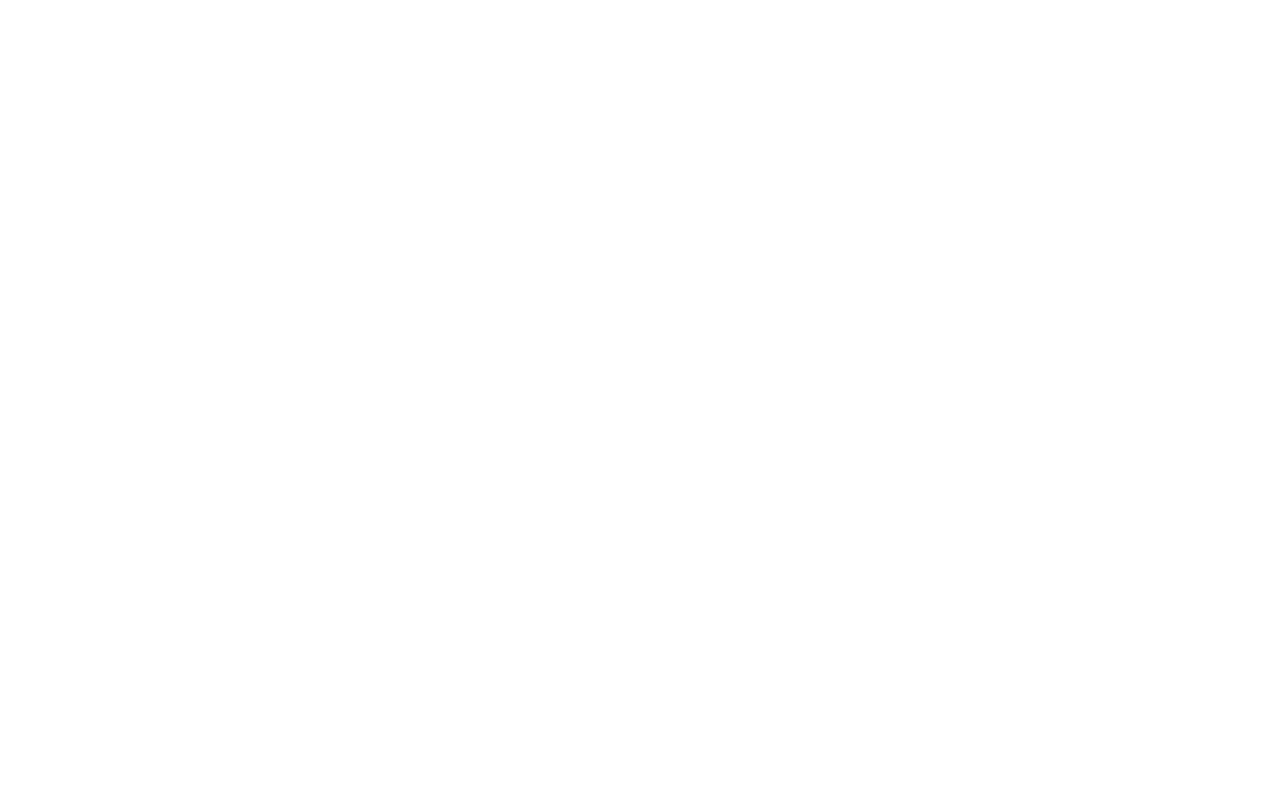
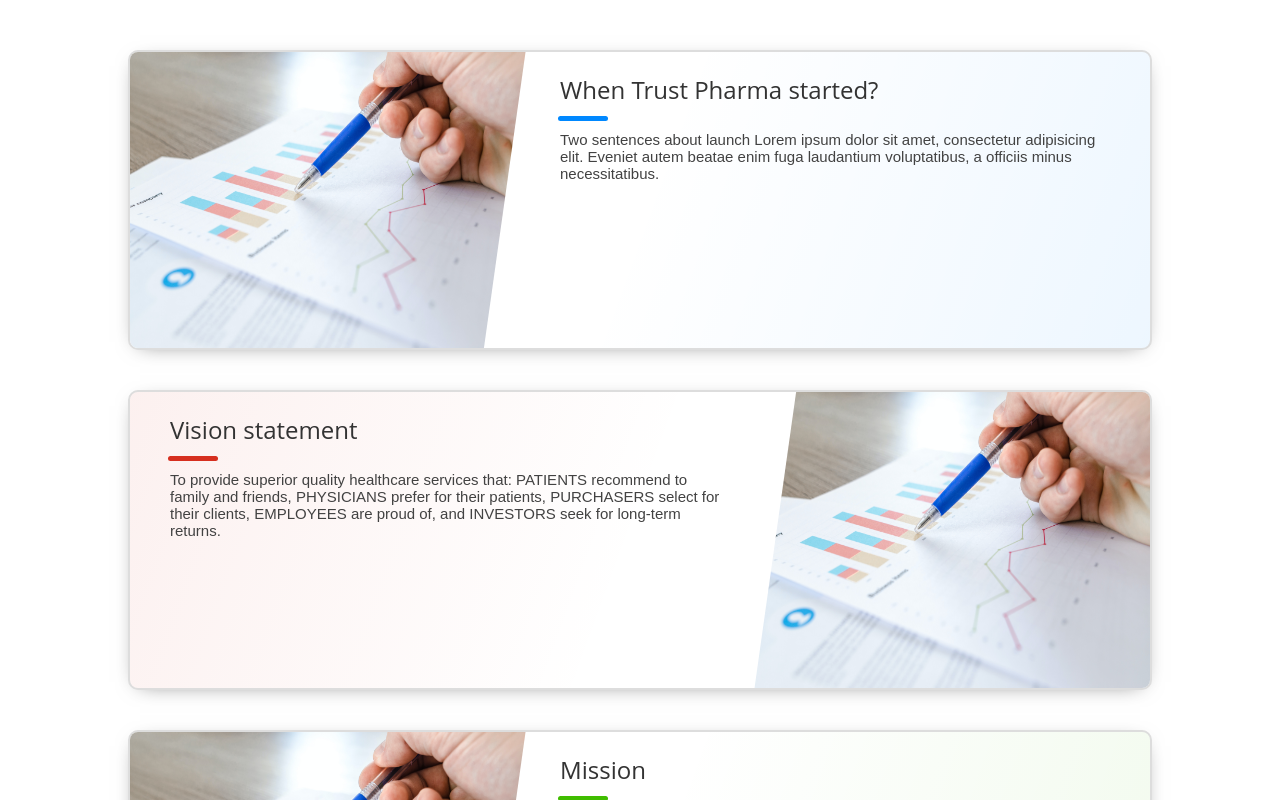
Before and after one commit to john-0-andrew/yrust-pharma-final, a React (Vite) app: page / in a window 1280 px wide. Shown: the part 1740-2540 px from the top of the page. Before the commit the page ends 1700 px from the top, so only its background shows below. Built offline with nearby package versions, Linux system fonts and the light colour scheme.

Commit message:
modified:   src/App.jsx 	new file:   src/Components/Products/Products.css 	new file:   src/Components/Products/Products.jsx

```diff
--- a/src/App.jsx
+++ b/src/App.jsx
@@ -1,6 +1,7 @@
 import './App.css'
 import AboutUs from './Components/AboutUs/AboutUs'
 import HomePage from './Components/HomePage/HomePage'
+import Products from "./Components/Products/Products";
 
 function App() {
 
@@ -8,6 +9,7 @@
     <div className='site'>
     <HomePage/>
     <AboutUs/>
+    <Products/>
     </div>
   )
 }
--- /dev/null
+++ b/src/Components/Products/Products.css
@@ -0,0 +1,210 @@
+/* Demo Code: */
+body {
+	font-family: 'Open Sans', arial, sans-serif;
+	color: #333;
+	font-size: 14px;
+}
+.projcard-container {
+	margin: 50px 0;
+}
+
+/* Actual Code: */
+.projcard-container,
+.projcard-container * {
+	box-sizing: border-box;
+}
+.projcard-container {
+	margin-left: auto;
+	margin-right: auto;
+	padding-top: 40px;
+	width: 100%;
+	display: flex;
+	justify-content: center;
+	align-items: center;
+	flex-direction: column;
+}
+.projcard {
+	position: relative;
+	width: 80%;
+	height: 300px;
+	margin-bottom: 40px;
+	border-radius: 10px;
+	background-color: #fff;
+	border: 2px solid #ddd;
+	font-size: 18px;
+	overflow: hidden;
+	cursor: pointer;
+	box-shadow: 0 4px 21px -12px rgba(0, 0, 0, .66);
+	transition: box-shadow 0.2s ease, transform 0.2s ease;
+}
+.projcard:hover {
+	box-shadow: 0 34px 32px -33px rgba(0, 0, 0, .18);
+	transform: translate(0px, -3px);
+}
+.projcard::before {
+	content: "";
+	position: absolute;
+	top: 0;
+	right: 0;
+	bottom: 0;
+	left: 0;
+	background-image: linear-gradient(-70deg, #424242, transparent 50%);
+	opacity: 0.07;
+}
+.projcard:nth-child(2n)::before {
+	background-image: linear-gradient(-250deg, #424242, transparent 50%);
+}
+.projcard-innerbox {
+	position: absolute;
+	top: 0;
+	right: 0;
+	bottom: 0;
+	left: 0;
+}
+.projcard-img {
+	position: absolute;
+	height: 300px;
+	width: 400px;
+	top: 0;
+	left: 0;
+	transition: transform 0.2s ease;
+}
+.projcard:nth-child(2n) .projcard-img {
+	left: initial;
+	right: 0;
+}
+.projcard:hover .projcard-img {
+	transform: scale(1.05) rotate(1deg);
+}
+.projcard:hover .projcard-bar {
+	width: 70px;
+}
+.projcard-textbox {
+	position: absolute;
+	top: 7%;
+	bottom: 7%;
+	left: 430px;
+	width: calc(100% - 470px);
+	font-size: 17px;
+}
+.projcard:nth-child(2n) .projcard-textbox {
+	left: initial;
+	right: 430px;
+}
+.projcard-textbox::before,
+.projcard-textbox::after {
+	content: "";
+	position: absolute;
+	display: block;
+	background: #ff0000bb;
+	background: #fff;
+	top: -20%;
+	left: -55px;
+	height: 140%;
+	width: 60px;
+	transform: rotate(8deg);
+}
+.projcard:nth-child(2n) .projcard-textbox::before {
+	display: none;
+}
+.projcard-textbox::after {
+	display: none;
+	left: initial;
+	right: -55px;
+}
+.projcard:nth-child(2n) .projcard-textbox::after {
+	display: block;
+}
+.projcard-textbox * {
+	position: relative;
+}
+.projcard-title {
+	font-family: 'Voces', 'Open Sans', arial, sans-serif;
+	font-size: 24px;
+}
+.projcard-subtitle {
+	font-family: 'Voces', 'Open Sans', arial, sans-serif;
+	color: #888;
+}
+.projcard-bar {
+	left: -2px;
+	width: 50px;
+	height: 5px;
+	margin: 10px 0;
+	border-radius: 5px;
+	background-color: #424242;
+	transition: width 0.2s ease;
+}
+.projcard-blue .projcard-bar { background-color: #0088FF; }
+.projcard-blue::before { background-image: linear-gradient(-70deg, #0088FF, transparent 50%); }
+.projcard-blue:nth-child(2n)::before { background-image: linear-gradient(-250deg, #0088FF, transparent 50%); }
+.projcard-red .projcard-bar { background-color: #D62F1F; }
+.projcard-red::before { background-image: linear-gradient(-70deg, #D62F1F, transparent 50%); }
+.projcard-red:nth-child(2n)::before { background-image: linear-gradient(-250deg, #D62F1F, transparent 50%); }
+.projcard-green .projcard-bar { background-color: #40BD00; }
+.projcard-green::before { background-image: linear-gradient(-70deg, #40BD00, transparent 50%); }
+.projcard-green:nth-child(2n)::before { background-image: linear-gradient(-250deg, #40BD00, transparent 50%); }
+.projcard-yellow .projcard-bar { background-color: #F5AF41; }
+.projcard-yellow::before { background-image: linear-gradient(-70deg, #F5AF41, transparent 50%); }
+.projcard-yellow:nth-child(2n)::before { background-image: linear-gradient(-250deg, #F5AF41, transparent 50%); }
+.projcard-orange .projcard-bar { background-color: #FF5722; }
+.projcard-orange::before { background-image: linear-gradient(-70deg, #FF5722, transparent 50%); }
+.projcard-orange:nth-child(2n)::before { background-image: linear-gradient(-250deg, #FF5722, transparent 50%); }
+.projcard-brown .projcard-bar { background-color: #C49863; }
+.projcard-brown::before { background-image: linear-gradient(-70deg, #C49863, transparent 50%); }
+.projcard-brown:nth-child(2n)::before { background-image: linear-gradient(-250deg, #C49863, transparent 50%); }
+.projcard-grey .projcard-bar { background-color: #424242; }
+.projcard-grey::before { background-image: linear-gradient(-70deg, #424242, transparent 50%); }
+.projcard-grey:nth-child(2n)::before { background-image: linear-gradient(-250deg, #424242, transparent 50%); }
+.projcard-customcolor .projcard-bar { background-color: var(--projcard-color); }
+.projcard-customcolor::before { background-image: linear-gradient(-70deg, var(--projcard-color), transparent 50%); }
+.projcard-customcolor:nth-child(2n)::before { background-image: linear-gradient(-250deg, var(--projcard-color), transparent 50%); }
+.projcard-description {
+	z-index: 10;
+	font-size: 15px;
+	color: #424242;
+	height: 125px;
+	overflow: hidden;
+	text-overflow: ellipsis;
+}
+.projcard-tagbox {
+	position: absolute;
+	bottom: 3%;
+	font-size: 14px;
+	cursor: default;
+	user-select: none;
+	pointer-events: none;
+}
+.projcard-tag {
+	display: inline-block;
+	background: #E0E0E0;
+	color: #777;
+	border-radius: 3px 0 0 3px;
+	line-height: 26px;
+	padding: 0 10px 0 23px;
+	position: relative;
+	margin-right: 20px;
+	cursor: default;
+	user-select: none;
+	transition: color 0.2s;
+}
+.projcard-tag::before {
+	content: '';
+	position: absolute;
+	background: #fff;
+	border-radius: 10px;
+	box-shadow: inset 0 1px rgba(0, 0, 0, 0.25);
+	height: 6px;
+	left: 10px;
+	width: 6px;
+	top: 10px;
+}
+.projcard-tag::after {
+	content: '';
+	position: absolute;
+	border-bottom: 13px solid transparent;
+	border-left: 10px solid #E0E0E0;
+	border-top: 13px solid transparent;
+	right: -10px;
+	top: 0;
+}
--- /dev/null
+++ b/src/Components/Products/Products.jsx
@@ -0,0 +1,60 @@
+/* eslint-disable react/prop-types */
+import "./Products.css";
+import StartImage from "../../assets/Start.jpg";
+// import VisionImage from "../../assets/Vision.jpg";
+// import MissionImage from "../../assets/Mission.jpg";
+const Card = ({ data }) => {
+  const { imgSrc, title, subtitle, description, color } = data;
+
+  return (
+    <div className={`projcard projcard-${color}`}>
+      <div className="projcard-innerbox">
+        <img className="projcard-img" src={imgSrc} alt={title} />
+        <div className="projcard-textbox">
+          <div className="projcard-title">{title}</div>
+          <div className="projcard-subtitle">{subtitle}</div>
+          <div className="projcard-bar"></div>
+          <div className="projcard-description">{description}</div>
+          <div className="projcard-tagbox">
+          </div>
+        </div>
+      </div>
+    </div>
+  );
+};
+
+const CardContainer = () => {
+  const cardData = [
+    {
+      imgSrc: `${StartImage}`,
+      title: "When Trust Pharma started?",
+      description:
+        "Two sentences about launch Lorem ipsum dolor sit amet, consectetur adipisicing elit. Eveniet autem beatae enim fuga laudantium voluptatibus, a officiis minus necessitatibus.",
+      color: "blue",
+    },
+    {
+      imgSrc: `${StartImage}`,
+      title: "Vision statement",
+      description:
+        "To provide superior quality healthcare services that: PATIENTS recommend to family and friends, PHYSICIANS prefer for their patients, PURCHASERS select for their clients, EMPLOYEES are proud of, and INVESTORS seek for long-term returns.",
+      color: "red",
+    },
+    {
+      imgSrc: `${StartImage}`,
+      title: "Mission",
+      description:
+        "To provide superior quality healthcare services that: PATIENTS recommend to family and friends, PHYSICIANS prefer for their patients, PURCHASERS select for their clients, EMPLOYEES are proud of, and INVESTORS seek for long-term returns.",
+      color: "green",
+    },
+  ];
+
+  return (
+    <div className="section projcard-container" id="about-us">
+      {cardData.map((card, index) => (
+        <Card key={index} data={card} />
+      ))}
+    </div>
+  );
+};
+
+export default CardContainer;
```
